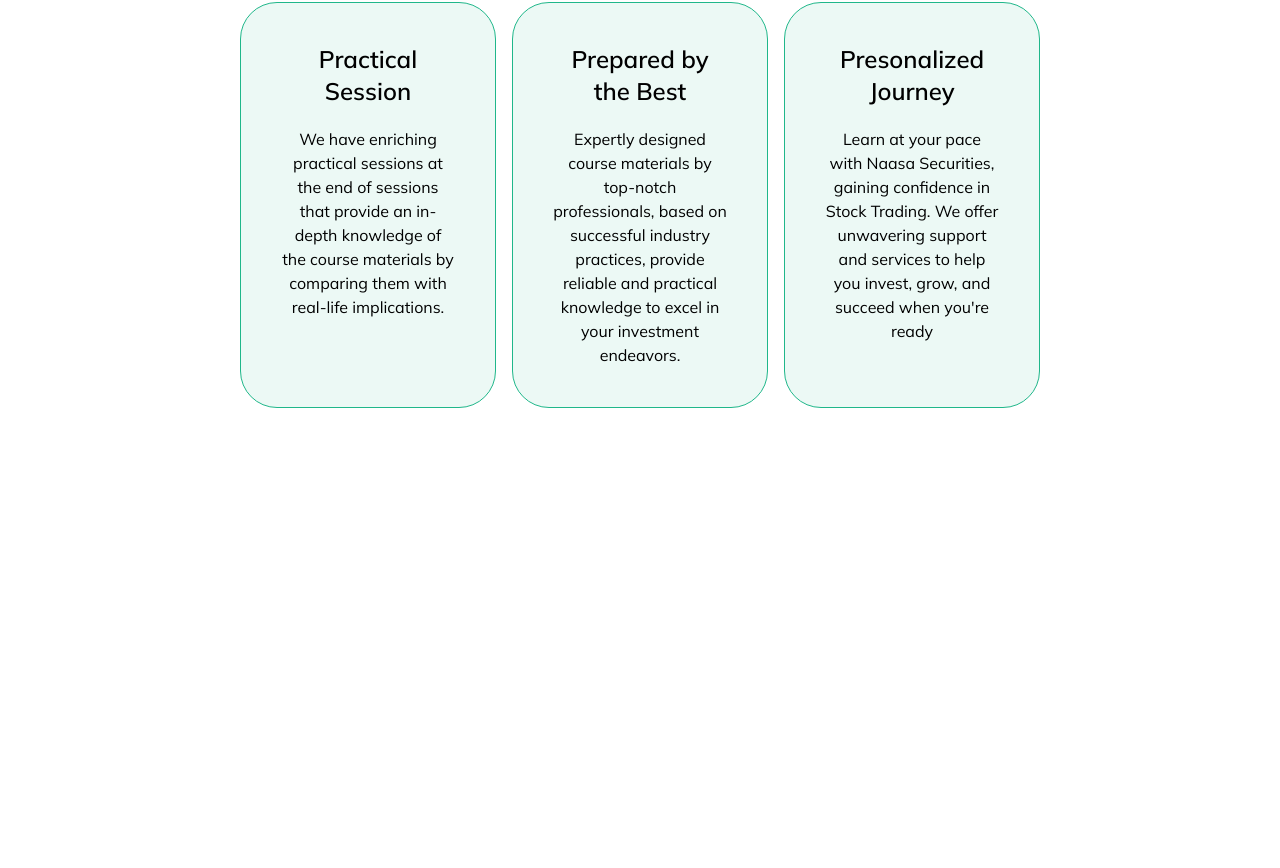
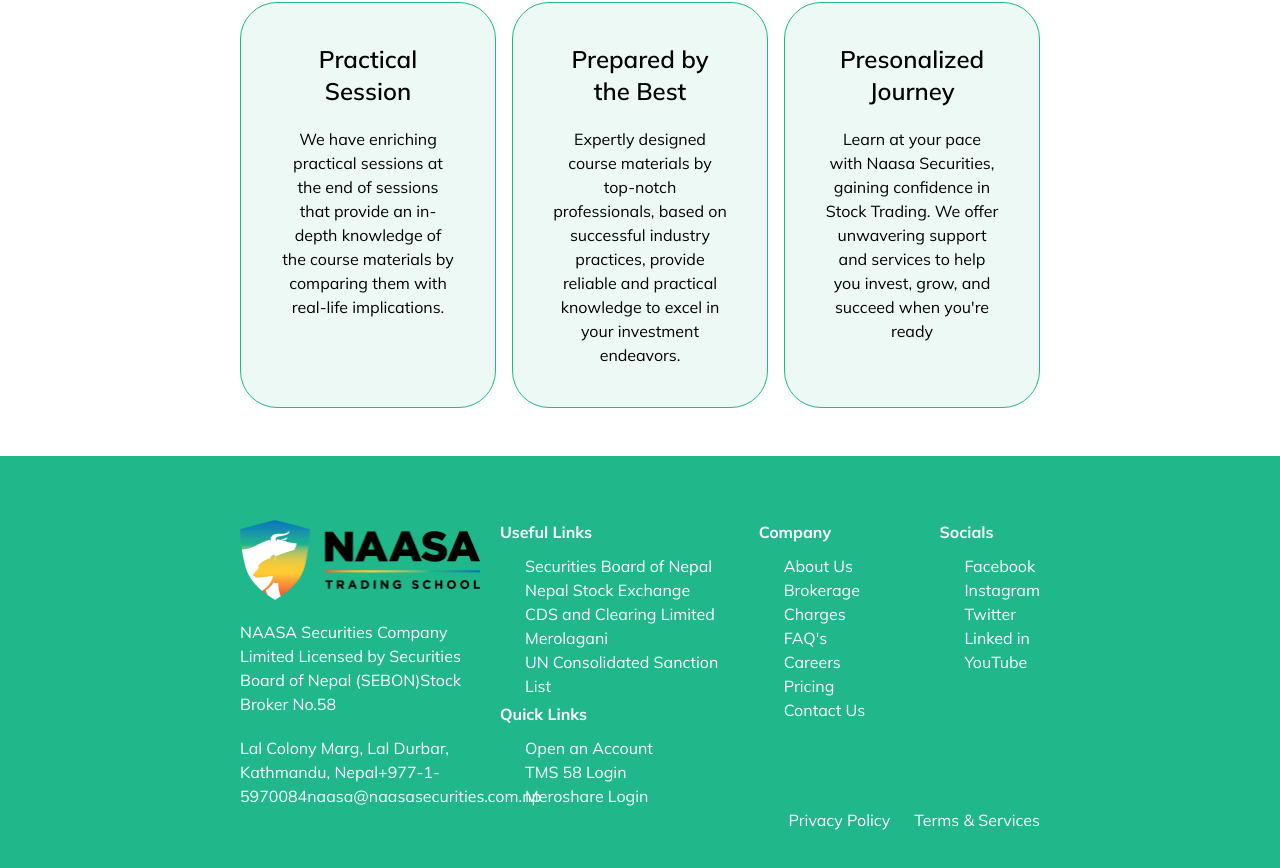
Before and after one commit to dhirajphuyal/landmark-frontend, a Next.js app: page / in a window 1280 px wide. Shown: the part 1958-2826 px from the top of the page. Before the commit the page ends 2414 px from the top, so only its background shows below. Built offline with nearby package versions, Linux system fonts and the light colour scheme.

Commit message:
feat: footer component

```diff
--- /dev/null
+++ b/raw-data/footer-quick-links.js
@@ -0,0 +1,116 @@
+export const usefulLinks = [
+  {
+    name: "Securities Board of Nepal",
+    link: "https://www.sebon.gov.np/",
+  },
+  {
+    name: "Nepal Stock Exchange",
+    link: "https://www.nepalstock.com/",
+  },
+  {
+    name: "CDS and Clearing Limited",
+    link: "https://cdsc.com.np/",
+  },
+  {
+    name: "Merolagani",
+    link: "https://merolagani.com/",
+  },
+  {
+    name: "UN Consolidated Sanction List",
+    link: "https://www.un.org/securitycouncil/content/un-sc-consolidated-list",
+  },
+];
+
+export const quickLinks = [
+  {
+    name: "Open an Account",
+    link: "https://kyc.naasasecurities.com.np/Users/PersonalInfo",
+  },
+
+  {
+    name: "TMS 58 Login",
+    link: "https://tms58.nepsetms.com.np/login",
+  },
+  {
+    name: "Meroshare Login",
+    link: "https://meroshare.cdsc.com.np/#/login",
+  },
+];
+
+export const companyLinks = [
+  {
+    name: "About Us",
+    link: "/about",
+  },
+  {
+    name: "Brokerage Charges",
+    link: "/#",
+  },
+  {
+    name: "FAQ's",
+    link: "/faqs",
+  },
+  {
+    name: "Careers",
+    link: "/careers",
+  },
+  {
+    name: "Pricing",
+    link: "/pricing/1",
+  },
+  // {
+  //   name: "Refer & Earn",
+  //   link: "/#",
+  // },
+  // {
+  //   name: "Press Releases",
+  //   link: "/#",
+  // },
+  // {
+  //   name: "Bug Bounty Program",
+  //   link: "/#",
+  // },
+  // {
+  //   name: "Afilliate Program",
+  //   link: "/#",
+  // },
+  {
+    name: "Contact Us",
+    link: "/contact-us",
+  },
+  // {
+  //   name: "Help Center",
+  //   link: "/#",
+  // },
+];
+
+export const socialsLink = [
+  {
+    name: "Facebook",
+    link: "https://www.facebook.com/NEPSE.58/",
+  },
+  {
+    name: "Instagram",
+    link: "https://www.instagram.com/naasa_securities_co_ltd/",
+  },
+  {
+    name: "Twitter",
+    link: "https://twitter.com/naasasecurities",
+  },
+  // {
+  //   name: "Telegram",
+  //   link: "/#",
+  // },
+  {
+    name: "Linked in",
+    link: "https://np.linkedin.com/company/naasa-securities-company-limited",
+  },
+  {
+    name: "YouTube",
+    link: "https://www.youtube.com/channel/UCBq05llR9eO_ggWnK6_suvw",
+  },
+  // {
+  //   name: "Skype",
+  //   link: "/#",
+  // },
+];
--- /dev/null
+++ b/src/app/footer/FooterComponent.tsx
@@ -0,0 +1,116 @@
+import React from "react";
+import Image from "next/image";
+import Link from "next/link";
+import { useRouter, usePathname } from "next/navigation";
+
+import { Box, Typography } from "@mui/material";
+
+import {
+  companyLinks,
+  quickLinks,
+  socialsLink,
+  usefulLinks,
+} from "../../../raw-data/footer-quick-links";
+
+const FooterComponent = () => {
+  const router = useRouter();
+
+  return (
+    <div className="bg-naasa-green md:px-[15em] md:py-[4em] static bottom-0 w-[100%]">
+      <div className="flex flex-col P-[25px] md:flex-row justify-between gap-[20px] w-[100%] text-[16px] text-white">
+        <div className="flex flex-col gap-[20px] w-[30%]">
+          <Image
+            src="/images/trading_school_logo.png"
+            alt="nasalogo"
+            height="150"
+            width="250"
+          />
+          <div>
+            <span>
+              NAASA Securities Company Limited Licensed by Securities Board of
+              Nepal (SEBON)
+            </span>
+            <span>Stock Broker No.58</span>
+          </div>
+          <div>
+            <span>Lal Colony Marg, Lal Durbar, Kathmandu, Nepal</span>
+            <span>+977-1-5970084</span>
+            <span>naasa@naasasecurities.com.np</span>
+          </div>
+        </div>
+
+        <div className={"flex flex-col justify-between"}>
+          <div>
+            <span className="font-bold">Useful Links</span>
+            <div className="ml-[25px] mt-[10px] flex flex-col">
+              {usefulLinks?.map((data, index) => (
+                <Link href={data.link} key={index} target="_blank">
+                  {data.name}
+                </Link>
+              ))}
+            </div>
+          </div>
+          <div>
+            <span className="font-bold">Quick Links</span>
+            <div className="ml-[25px] mt-[10px] flex flex-col">
+              {quickLinks?.map((data, index) => {
+                return data.name === "FAQ's" ? (
+                  <span
+                    className="cursor-pointer"
+                    onClick={() => router.push("/faqs")}
+                    key={index}
+                  >
+                    {data.name}
+                  </span>
+                ) : (
+                  <Link href={data.link} key={index}>
+                    {data.name}
+                  </Link>
+                );
+              })}
+            </div>
+          </div>
+        </div>
+        <div>
+          <span className="font-bold">Company</span>
+          <div className="ml-[25px] mt-[10px] flex flex-col">
+            {companyLinks?.map((data, index) => {
+              return data.name === "FAQ's" ||
+                data.name === "Careers" ||
+                data.name === "Pricing" ||
+                data.name === "Contact Us" ? (
+                <span
+                  className="cursor-pointer"
+                  onClick={() => router.push(data.link)}
+                  key={index}
+                >
+                  {data.name}
+                </span>
+              ) : (
+                <Link href={data.link} key={index}>
+                  {data.name}
+                </Link>
+              );
+            })}
+          </div>
+        </div>
+        <div>
+          <span className="font-bold">Socials</span>
+          <div className="ml-[25px] mt-[10px] flex flex-col">
+            {socialsLink?.map((data, index) => (
+              <Link href={data.link} key={index}>
+                {data.name}
+              </Link>
+            ))}
+          </div>
+        </div>
+      </div>
+      <div className="flex justify-end gap-[1.5rem] text-[16px] text-white">
+        <Link href="/privacy-policy">Privacy Policy</Link>
+        <Link href="/terms-and-services">Terms & Services</Link>
+      </div>
+    </div>
+  );
+};
+
+export default FooterComponent;
--- a/src/app/layout.tsx
+++ b/src/app/layout.tsx
@@ -6,6 +6,7 @@ import type { Metadata } from "next";
 import { Mulish } from "next/font/google";
 import theme from "../../config/theme";
 import NavBarComponent from "./navbar/NavBarComponent";
+import FooterComponent from "./footer/FooterComponent";
 
 const mulish = Mulish({ subsets: ["latin"] });
 
@@ -27,6 +28,7 @@ export default function RootLayout({
           <div className="px-[1em] py-[1em] md:px-[15em] md:py-[3em]">
             {children}
           </div>
+          <FooterComponent />
         </ThemeProvider>
       </body>
     </html>
```
